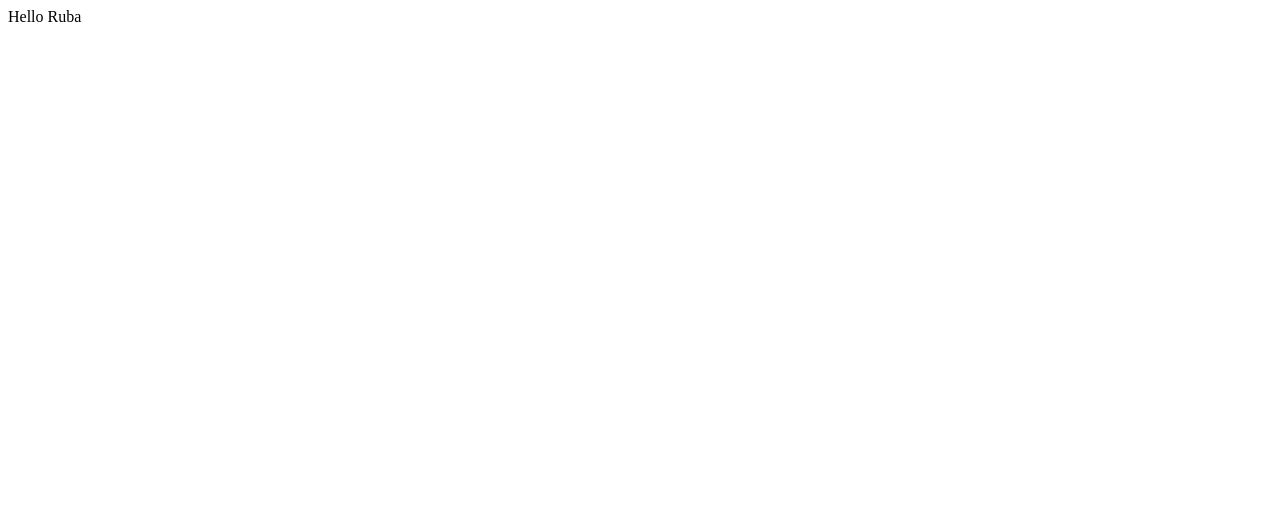
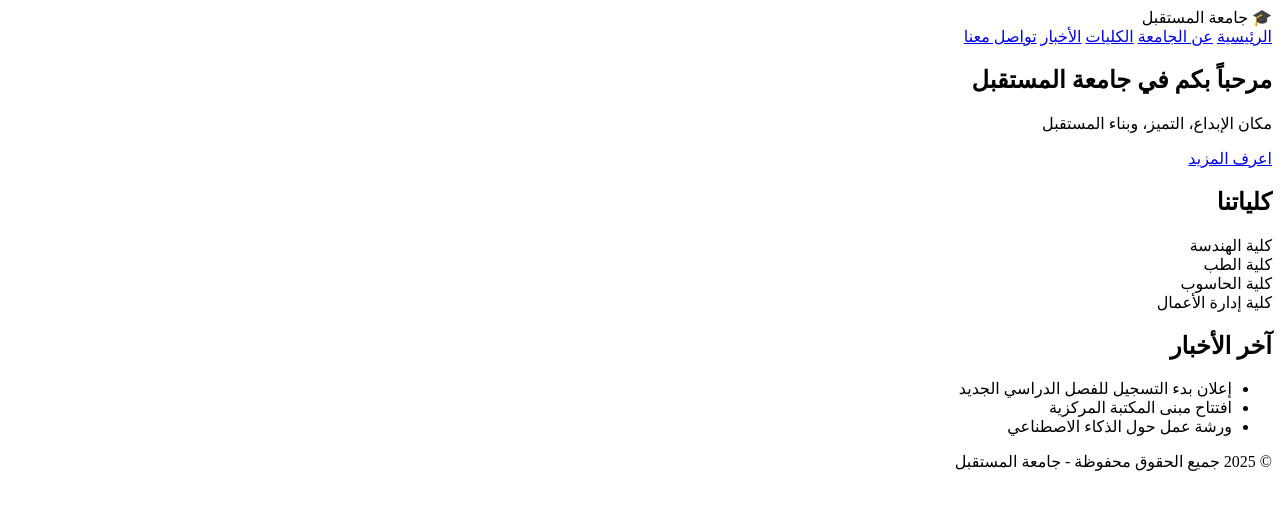
Before and after one commit to rubatechno/university-website, a plain HTML site: page file1.html in a window 1280 px wide. Drawn offline with Linux system fonts and the light colour scheme.

Commit message:
update file1.html

```diff
--- a/file1.html
+++ b/file1.html
@@ -1,3 +1,57 @@
-<html>
-<p> Hello Ruba </p>
+<!DOCTYPE html>
+<html lang="ar" dir="rtl">
+<head>
+    <meta charset="UTF-8">
+    <meta name="viewport" content="width=device-width, initial-scale=1.0">
+    <title>جامعة المستقبل</title>
+    <link rel="stylesheet" href="style.css">
+</head>
+<body>
+
+    <!-- الهيدر -->
+    <header>
+        <div class="logo">🎓 جامعة المستقبل</div>
+        <nav>
+            <a href="#">الرئيسية</a>
+            <a href="#">عن الجامعة</a>
+            <a href="#">الكليات</a>
+            <a href="#">الأخبار</a>
+            <a href="#">تواصل معنا</a>
+        </nav>
+    </header>
+
+    <!-- قسم الترحيب -->
+    <section class="hero">
+        <h1>مرحباً بكم في جامعة المستقبل</h1>
+        <p>مكان الإبداع، التميز، وبناء المستقبل</p>
+        <a href="#" class="btn">اعرف المزيد</a>
+    </section>
+
+    <!-- الكليات -->
+    <section class="faculties">
+        <h2>كلياتنا</h2>
+        <div class="cards">
+            <div class="card">كلية الهندسة</div>
+            <div class="card">كلية الطب</div>
+            <div class="card">كلية الحاسوب</div>
+            <div class="card">كلية إدارة الأعمال</div>
+        </div>
+    </section>
+
+    <!-- الأخبار -->
+    <section class="news">
+        <h2>آخر الأخبار</h2>
+        <ul>
+            <li>إعلان بدء التسجيل للفصل الدراسي الجديد</li>
+            <li>افتتاح مبنى المكتبة المركزية</li>
+            <li>ورشة عمل حول الذكاء الاصطناعي</li>
+        </ul>
+    </section>
+
+    <!-- الفوتر -->
+    <footer>
+        <p>© 2025 جميع الحقوق محفوظة - جامعة المستقبل</p>
+    </footer>
+
+</body>
 </html>
```
